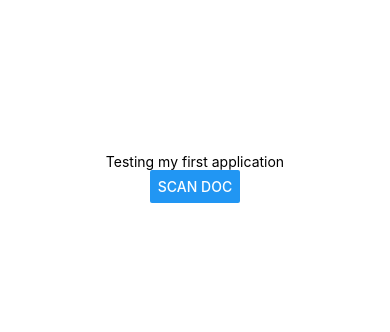
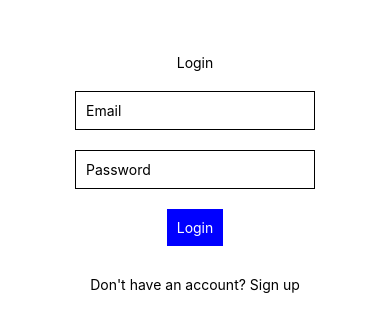
Before and after one commit to Bilal-01/tablextract, a React Native app: screen /Login in a window 390 px wide. Shown: the part 244-576 px from the top of the page. Built offline with nearby package versions, Linux system fonts and the light colour scheme.

Commit message:
login/signup

```diff
--- a/App.js
+++ b/App.js
@@ -1,13 +1,17 @@
 import { StatusBar } from 'expo-status-bar';
 import { StyleSheet, Text, View } from 'react-native';
 import Home from './src/pages/home';
+import Login from './src/pages/login';
+import Signup from './src/pages/signup';
 
 
 export default function App() {
   return (
     <View style={styles.container}>
-      <Text>Testing my first application</Text>
-      <Home />
+      {/* <Text>Testing my first application</Text> */}
+      <Login />
+      {/* <Signup /> */}
+      {/* <Home /> */}
       <StatusBar style="auto" />
     </View>
   );
--- a/firebaseConfig.js
+++ b/firebaseConfig.js
@@ -22,3 +22,5 @@ const firebaseConfig = {
 
 const app = initializeApp(firebaseConfig);
 const auth = getAuth(app)
+
+export default firebaseConfig;
--- a/package.json
+++ b/package.json
@@ -10,6 +10,7 @@
   },
   "dependencies": {
     "expo": "~48.0.10",
+    "expo-google-app-auth": "^10.0.0",
     "expo-status-bar": "~1.4.4",
     "firebase": "^9.19.1",
     "react": "18.2.0",
--- a/src/pages/login.js
+++ b/src/pages/login.js
@@ -0,0 +1,53 @@
+import React, { useState } from 'react';
+import { View, Text, TextInput, TouchableOpacity } from 'react-native';
+import firebase from '../../firebaseConfig';
+
+
+const Login = ({ }) => {
+  const [email, setEmail] = useState('');
+  const [password, setPassword] = useState('');
+
+  const handleLogin = () => {
+    firebase
+      .auth()
+      .signInWithEmailAndPassword(email, password)
+      .then(() => {
+        // navigation.navigate('Home');
+        console.log(email,password)
+      })
+      .catch((error) => {
+        alert(error.message);
+      });
+  }
+
+  return (
+    <View style={{ flex: 1, alignItems: 'center', justifyContent: 'center' }}>
+      <Text>Login</Text>
+      <TextInput
+        style={{ marginTop: 20, padding: 10, borderWidth: 1 }}
+        placeholder="Email"
+        onChangeText={(email) => setEmail(email)}
+      />
+      <TextInput
+        style={{ marginTop: 20, padding: 10, borderWidth: 1 }}
+        placeholder="Password"
+        secureTextEntry={true}
+        onChangeText={(password) => setPassword(password)}
+      />
+      <TouchableOpacity
+        style={{ marginTop: 20, padding: 10, backgroundColor: 'blue' }}
+        onPress={handleLogin}
+      >
+        <Text style={{ color: 'white' }}>Login</Text>
+      </TouchableOpacity>
+      <TouchableOpacity
+        style={{ marginTop: 20, padding: 10 }}
+        // onPress={() => navigation.navigate('SignUp')}
+      >
+        <Text>Don't have an account? Sign up</Text>
+      </TouchableOpacity>
+    </View>
+  );
+};
+
+export default Login;
--- a/src/pages/signup.js
+++ b/src/pages/signup.js
@@ -0,0 +1,67 @@
+import React, { useState } from 'react';
+import { View, Text, TextInput, TouchableOpacity } from 'react-native';
+import firebase from '../../firebaseConfig';
+
+const SignUpScreen = ({ navigation }) => {
+  const [email, setEmail] = useState('');
+  const [password, setPassword] = useState('');
+  const [confirmPassword, setConfirmPassword] = useState('');
+
+  const handleSignUp = () => {
+    console.log('email:', email);
+    console.log('password:', password);
+    console.log('confirmPassword:', confirmPassword);
+    if (password !== confirmPassword) {
+      alert('Passwords do not match');
+      return;
+    }
+    console.log('creating user...');
+    firebase
+      .auth()
+      .createUserWithEmailAndPassword(email, password)
+      .then(() => {
+        // navigation.navigate('Home');
+        alert('user created')
+      })
+      .catch((error) => {
+        alert(error.message);
+      });
+  };
+
+  return (
+    <View style={{ flex: 1, alignItems: 'center', justifyContent: 'center' }}>
+      <Text>Sign Up Screen</Text>
+      <TextInput
+        style={{ marginTop: 20, padding: 10, borderWidth: 1 }}
+        placeholder="Email"
+        onChangeText={(email) => setEmail(email)}
+      />
+      <TextInput
+        style={{ marginTop: 20, padding: 10, borderWidth: 1 }}
+        placeholder="Password"
+        secureTextEntry={true}
+        onChangeText={(password) => setPassword(password)}
+      />
+      <TextInput
+        style={{ marginTop: 20, padding: 10, borderWidth: 1 }}
+        placeholder="Confirm Password"
+        secureTextEntry={true}
+        onChangeText={(confirmPassword) => setConfirmPassword(confirmPassword)}
+      />
+      <TouchableOpacity
+        style={{ marginTop: 20, padding: 10, backgroundColor: 'blue' }}
+        onPress={handleSignUp}
+      >
+        <Text style={{ color: 'white' }}>Sign Up</Text>
+      </TouchableOpacity>
+      <TouchableOpacity
+        style={{ marginTop: 20, padding: 10 }}
+        onPress={() => navigation.navigate('Login')}
+      >
+        <Text>Already have an account? Login</Text>
+      </TouchableOpacity>
+    </View>
+  );
+};
+
+export default SignUpScreen;
```
Also changed, not shown: 1 other file (tests, documents, lock files or other folders).
